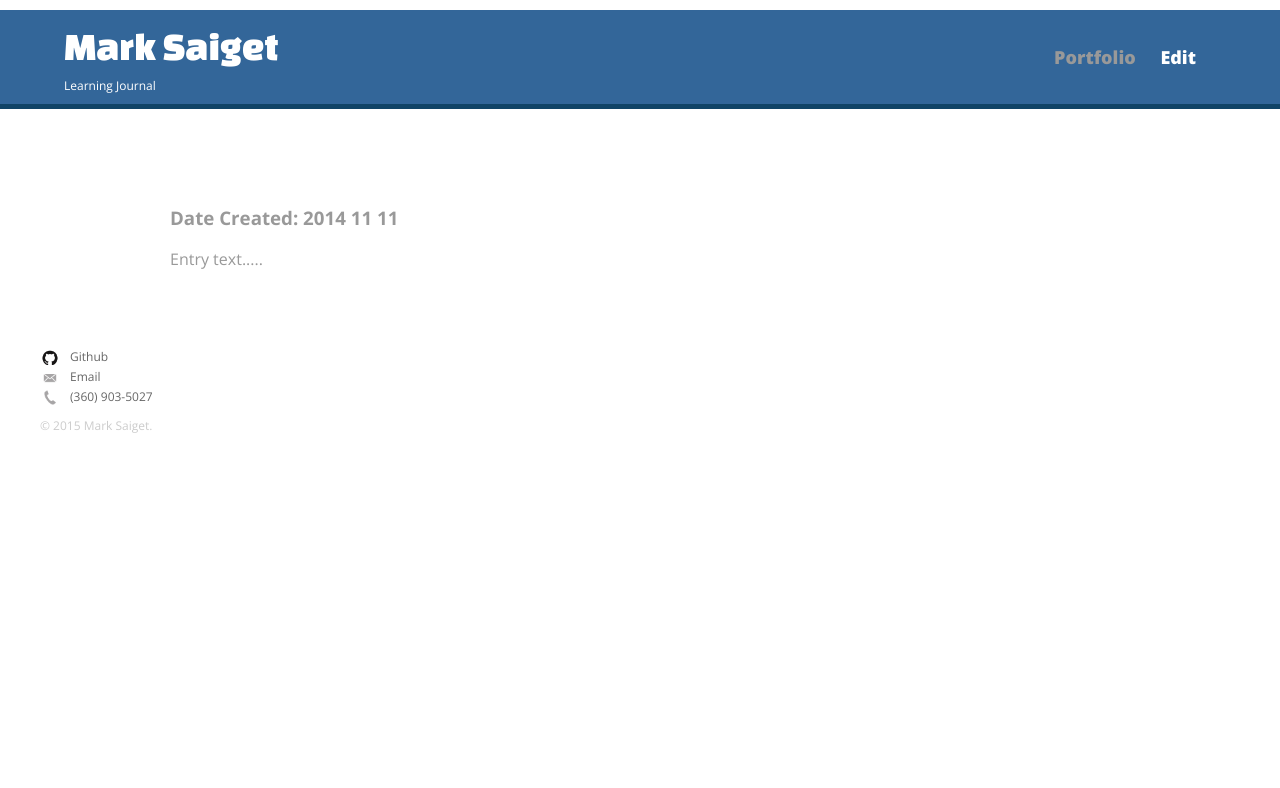
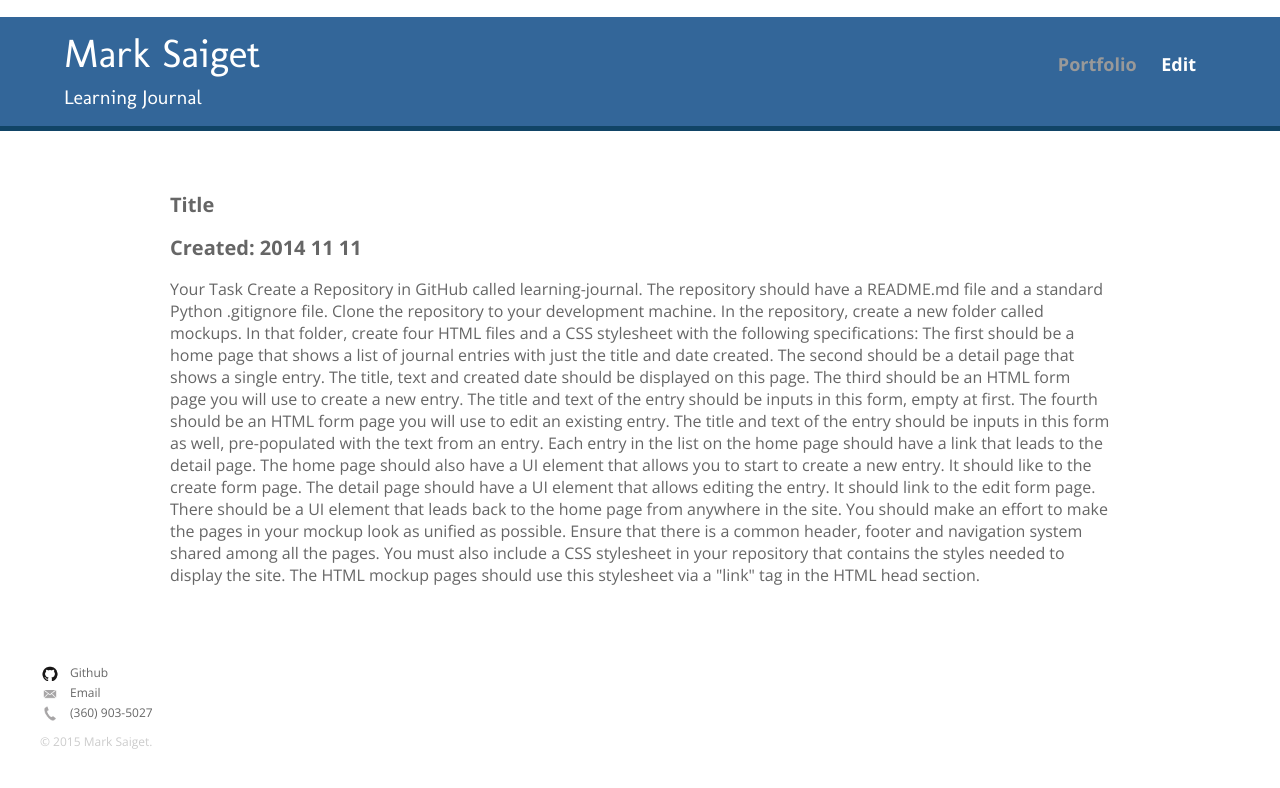
Before and after one commit to bm5w/learning-journal, a plain HTML site: page mockups/detail.html in a window 1280 px wide. Drawn offline with nearby package versions, Linux system fonts and the light colour scheme.

Commit message:
Change fonts on detail page.

```diff
--- a/mockups/css/main.css
+++ b/mockups/css/main.css
@@ -35,7 +35,7 @@ header {
 }
 
 h1 {
-    font-family: 'Changa One', sans-serif;
+    font-family: 'Molengo', sans-serif;
     margin: 15px 0;
     font-size: 1.75em;
     font-weight: normal;
@@ -43,7 +43,8 @@ h1 {
 }
 
 h2 {
-  font-size: 0.75em;
+  font-family: 'Molengo', sans-serif;
+  font-size: 1.25em;
   margin -5px 0 0;
   font-weight: normal;
 }
@@ -113,6 +114,7 @@ Page: new and edit
   float: right;
 }
 
+
 /*******************************
 Footer
 *******************************/
@@ -164,11 +166,11 @@ Colors
 /* site body */
 body {
   background-color: #fff;
-  color: #999;
+  color: #666;
 }
 
-/* green header */
-header{
+/* Blue header */
+header {
     background: #336699;
     border-color: #666666;
 }
@@ -196,8 +198,22 @@ nav a, nav a:visited{
 /*selected nav link*/
 nav a.selected, nav a:hover{
   color: #999999
+}
 
+/*Detail page title and date*/
+#wrapper h2{
+  font-family: 'Open Sans', sans-serif;
+  color: #666;
+  font-weight: bold;
 }
+
+/*Detail page content*/
+#wrapper p {
+  font-family: 'Open Sans', sans-serif;
+  color: #666
+  font-weight: 300;
+}
+
 
 /*******************************
 Responsive
@@ -258,16 +274,4 @@ Header
     margin-bottom: 60px;
   }
 
-
-
-
-
-
-
-
-
-
-
-
-
 }
--- a/mockups/detail.html
+++ b/mockups/detail.html
@@ -4,7 +4,7 @@
     <meta charset="utf-8">
     <title>Mark Saiget | Learning Journal</title>
     <link rel="stylesheet" href="css/normalize.css">
-    <link href='http://fonts.googleapis.com/css?family=Changa+One|Open+Sans:400italic,700italic,400,700,800' rel='stylesheet' type='text/css'>
+    <link href='http://fonts.googleapis.com/css?family=Molengo|Open+Sans:600italic,400,600,700,300' rel='stylesheet' type='text/css'>
     <link rel="stylesheet" href="css/main.css">
     <meta name="viewport" content="width=device-width, initial-scale=1.0">
 
@@ -25,8 +25,21 @@
     <div id="wrapper">
       <section>
         <h2>Title</h2>
-        <h3>Date Created: 2014 11 11</h3>
-        <p>Entry text.....</p>
+        <h2>Created: 2014 11 11</h2>
+        <p>Your Task
+Create a Repository in GitHub called learning-journal.  The repository should have a README.md file and a standard Python .gitignore file. Clone the repository to your development machine. In the repository, create a new folder called mockups. In that folder, create four HTML files and a CSS stylesheet with the following specifications:
+
+The first should be a home page that shows a list of journal entries with just the title and date created.
+The second should be a detail page that shows a single entry.  The title, text and created date should be displayed on this page.
+The third should be an HTML form page you will use to create a new entry.  The title and text of the entry should be inputs in this form, empty at first.
+The fourth should be an HTML form page you will use to edit an existing entry.  The title and text of the entry should be inputs in this form as well, pre-populated with the text from an entry.
+Each entry in the list on the home page should have a link that leads to the detail page.
+The home page should also have a UI element that allows you to start to create a new entry. It should like to the create form page.
+The detail page should have a UI element that allows editing the entry.  It should link to the edit form page.
+There should be a UI element that leads back to the home page from anywhere in the site.
+You should make an effort to make the pages in your mockup look as unified as possible.  Ensure that there is a common header, footer and navigation system shared among all the pages.
+
+You must also include a CSS stylesheet in your repository that contains the styles needed to display the site.  The HTML mockup pages should use this stylesheet via a "link" tag in the HTML head section.</p>
       </section>
     </div>
   <footer>
```
Also changed, not shown: mockups/edit.html (+1 -1 lines), mockups/index.html (+1 -1 lines), mockups/new.html (+1 -1 lines).
